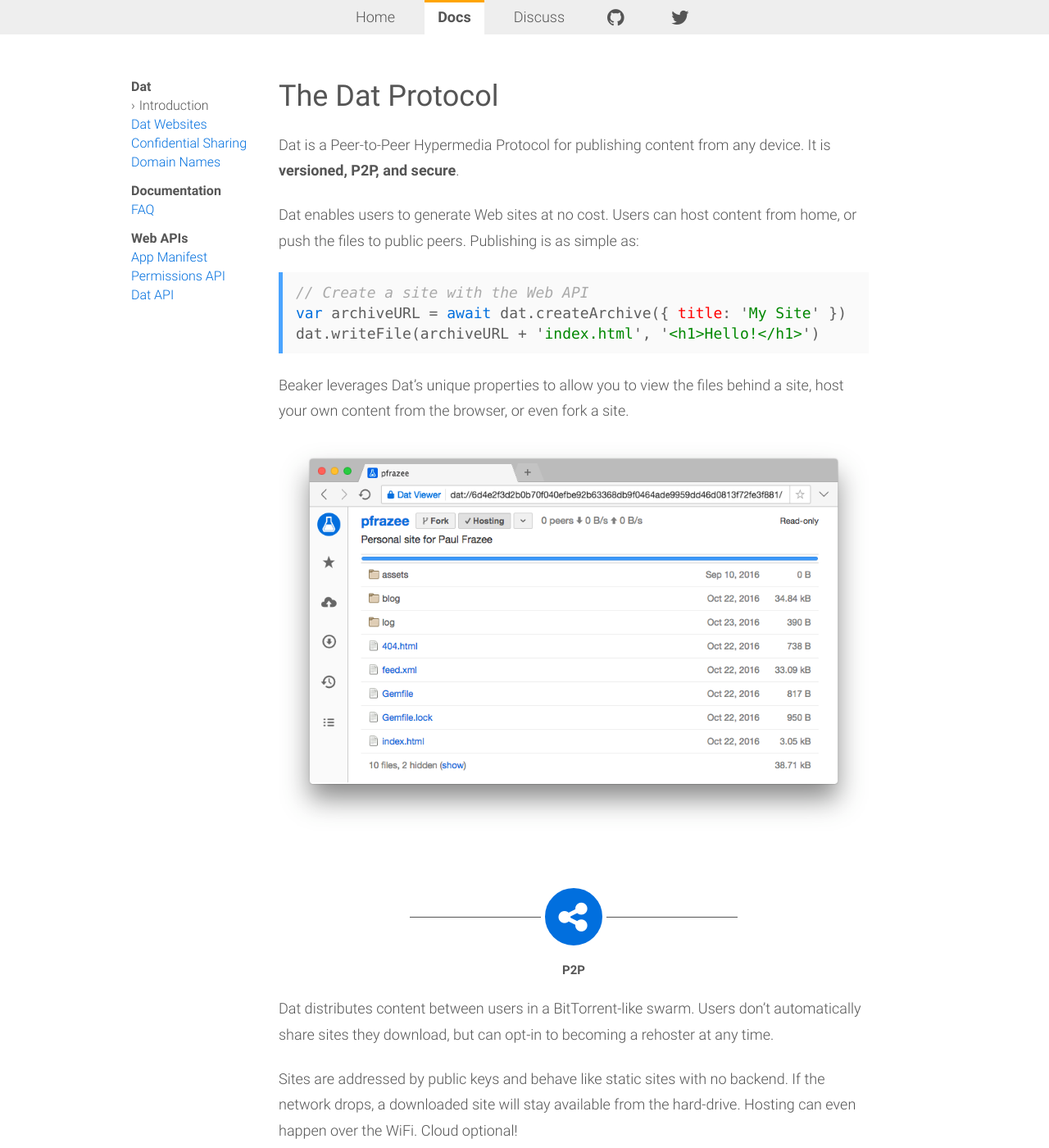
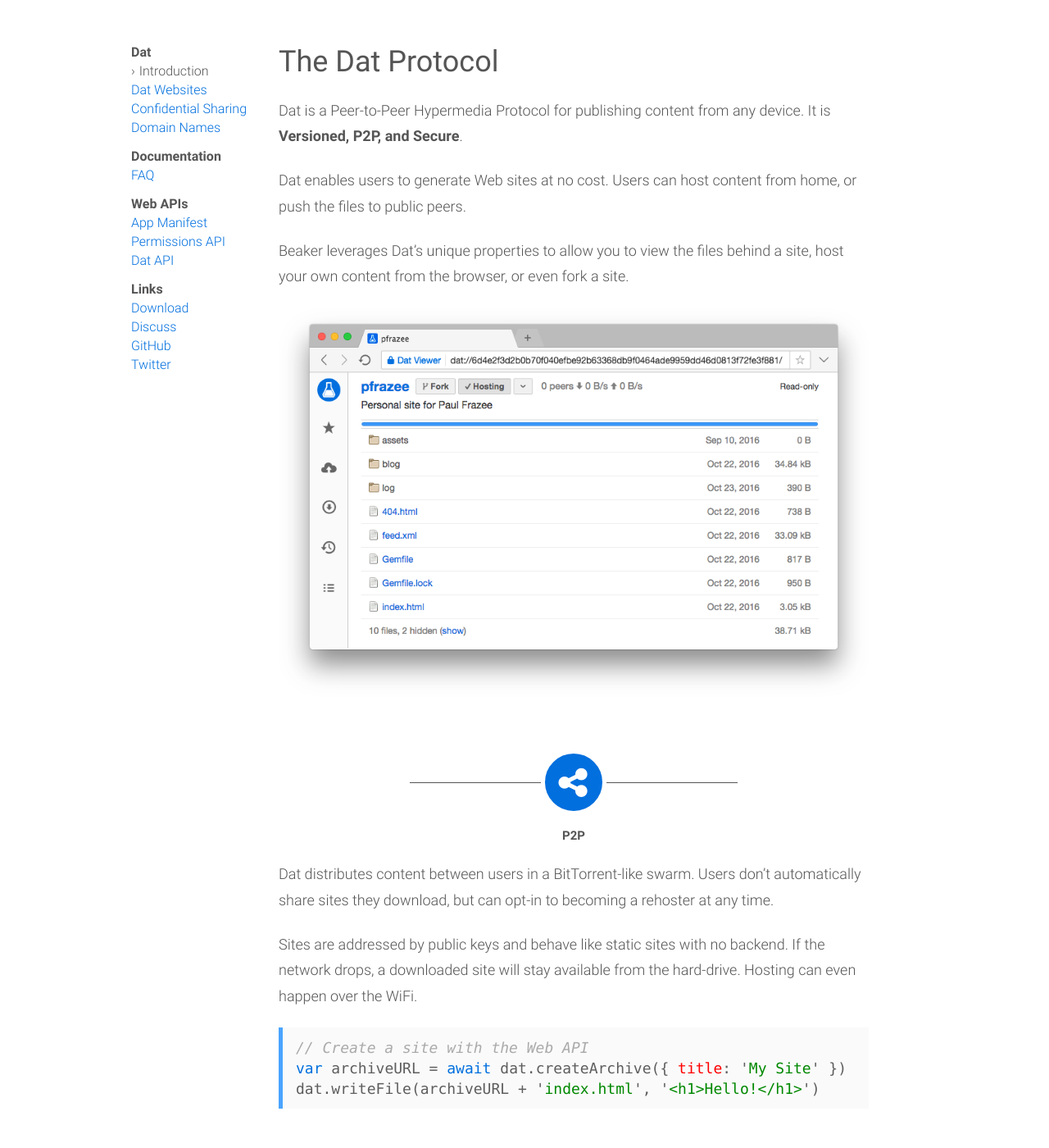
Before and after one commit to beakerbrowser/beakerbrowser.com, a Jekyll site: the page built from _docs/dat/intro.md, in a window 1280 px wide and 1400 px high. Shown: the whole window at 82% size. Built offline with Jekyll 4.4.1, drawn with Linux system fonts in a browser that asks for light colours.

Commit message:
simplify layout and switch to google groups for discussions

````diff
--- a/_docs/dat/intro.md
+++ b/_docs/dat/intro.md
@@ -6,17 +6,10 @@
 ---
 
 Dat is a Peer-to-Peer Hypermedia Protocol for publishing content from any device.
-It is **versioned, P2P, and secure**.
+It is **Versioned, P2P, and Secure**.
 
 Dat enables users to generate Web sites at no cost.
 Users can host content from home, or push the files to public peers.
-Publishing is as simple as:
-
-```javascript
-// Create a site with the Web API
-var archiveURL = await dat.createArchive({ title: 'My Site' })
-dat.writeFile(archiveURL + 'index.html', '<h1>Hello!</h1>')
-```
 
 Beaker leverages Dat's unique properties to allow you to view the files behind a site, host your own content from the browser, or even fork a site.
 
@@ -37,7 +30,13 @@
 Sites are addressed by public keys and behave like static sites with no backend.
 If the network drops, a downloaded site will stay available from the hard-drive.
 Hosting can even happen over the WiFi.
-Cloud optional!
+
+```javascript
+// Create a site with the Web API
+var archiveURL = await dat.createArchive({ title: 'My Site' })
+dat.writeFile(archiveURL + 'index.html', '<h1>Hello!</h1>')
+```
+
 <br>
 <br>
 
--- a/_includes/docs-nav.html
+++ b/_includes/docs-nav.html
@@ -20,6 +20,13 @@
   </div>
   {% endif %}
 {% endfor %}
+  <div class="doc-nav-section">
+    <p><strong>Links</strong></p>
+    <p><a class="doc-link" href="/">Download</a></p>
+    <p><a class="doc-link" href="https://groups.google.com/forum/#!forum/beaker-browser">Discuss</a></p>
+    <p><a class="doc-link" href="https://github.com/beakerbrowser/beaker">GitHub</a></p>
+    <p><a class="doc-link" href="https://twitter.com/beakerbrowser">Twitter</a></p>
+  </div>
 </div>
 <div class="doc-mininav">
   <a href="/docs/">Documentation</a>
--- a/_layouts/default.html
+++ b/_layouts/default.html
@@ -23,29 +23,7 @@
     </head>
     <body class="layout-{{ page.layout }}">
 
-      <div class="site">
-        <div class="header">
-          <div class="flex-spacer"></div>
-          <a class="nav-link {% if page.url == '/' %}current{% endif %}" href="/"><span class="fa fa-home showable"></span> <span class="hidable">Home</span></a>
-          <a class="nav-link {% if page.url != '/' %}current{% endif %}" href="/docs"><span class="fa fa-book showable"></span> <span class="hidable">Docs</span></a>
-          <a class="nav-link emergency-hidable" href="https://community.beakerbrowser.com/"><span class="fa fa-comments showable"></span> <span class="hidable">Discuss</span></a>
-          <a class="nav-link" href="https://github.com/beakerbrowser/beaker"><span class="fa fa-github"></span></a>
-          <a class="nav-link" href="https://twitter.com/beakerbrowser"><span class="fa fa-twitter"></span></a>
-          <div class="flex-spacer"></div>
-        </div>
-
         {{ content }}
-
-        <div class="footer">
-          <div class="flex-spacer"></div>
-          <a href="/"><span class="fa fa-home showable"></span> <span class="hidable">Home</span></a>
-          <a class="nav-link" href="/docs"><span class="fa fa-book showable"></span> <span class="hidable">Docs</span></a>
-          <a class="nav-link hidable" href="https://community.beakerbrowser.com/"><span>Discuss</span></a>
-          <a class="nav-link" href="https://github.com/beakerbrowser/beaker"><span class="fa fa-github"></span></a>
-          <a class="nav-link" href="https://twitter.com/beakerbrowser"><span class="fa fa-twitter"></span></a>
-          <div class="flex-spacer"></div>
-        </div>
-      </div>
 
     </body>
 </html>
````
Also changed, not shown: index.html (+7 -30 lines).
